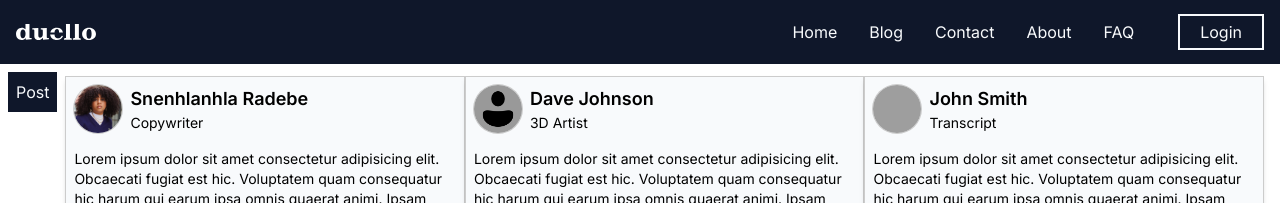
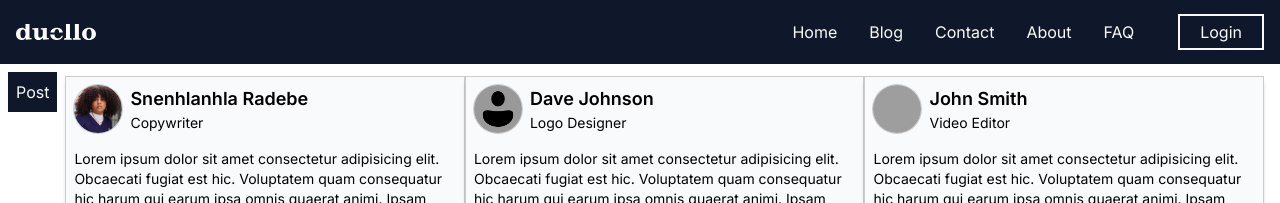
Before and after one commit to ErrolNtetha/lancing-client, a Next.js app: page /feed in a window 1280 px wide. Shown: the top 203 px of the page. Built offline with nearby package versions, Linux system fonts and the light colour scheme; no server answers; grey boxes are pictures that could not be loaded.

Commit message:
feat: added amount prop and changed reviews number

```diff
--- a/components/organisms/vendor/listVendors.tsx
+++ b/components/organisms/vendor/listVendors.tsx
@@ -12,6 +12,7 @@ export const ListVendors = () => {
                 lastName: 'Radebe',
             },
             service: 'Copywriter',
+            amount: 5800,
             reviews: 12,
             rating: 4,
             pitchText: 'Lorem ipsum dolor sit amet consectetur adipisicing elit. Obcaecati fugiat est hic. Voluptatem quam consequatur hic harum qui earum ipsa omnis quaerat animi. Ipsam facere impedit laborum delectus nostrum magnam!',
@@ -23,7 +24,8 @@ export const ListVendors = () => {
                 firstName: 'Dave',
                 lastName: 'Johnson',
             },
-            service: '3D Artist',
+            service: 'Logo Designer',
+            amount: 4200,
             reviews: 3,
             rating: 5,
             pitchText: 'Lorem ipsum dolor sit amet consectetur adipisicing elit. Obcaecati fugiat est hic. Voluptatem quam consequatur hic harum qui earum ipsa omnis quaerat animi. Ipsam facere impedit laborum delectus nostrum magnam!',
@@ -35,7 +37,8 @@ export const ListVendors = () => {
                 firstName: 'John',
                 lastName: 'Smith',
             },
-            service: 'Transcript',
+            service: 'Video Editor',
+            amount: 6500,
             reviews: 7,
             rating: 3,
             pitchText: 'Lorem ipsum dolor sit amet consectetur adipisicing elit. Obcaecati fugiat est hic. Voluptatem quam consequatur hic harum qui earum ipsa omnis quaerat animi. Ipsam facere impedit laborum delectus nostrum magnam!',
```
